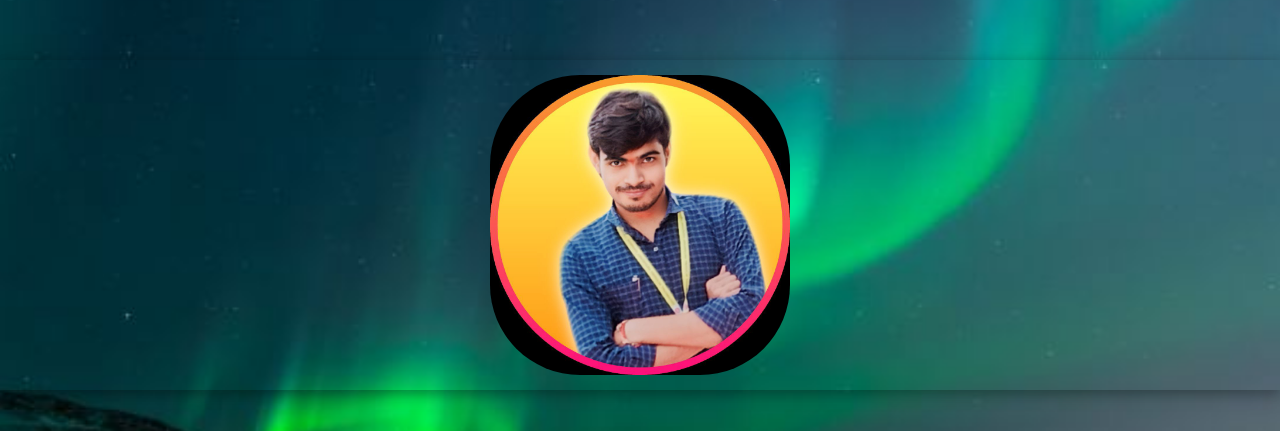
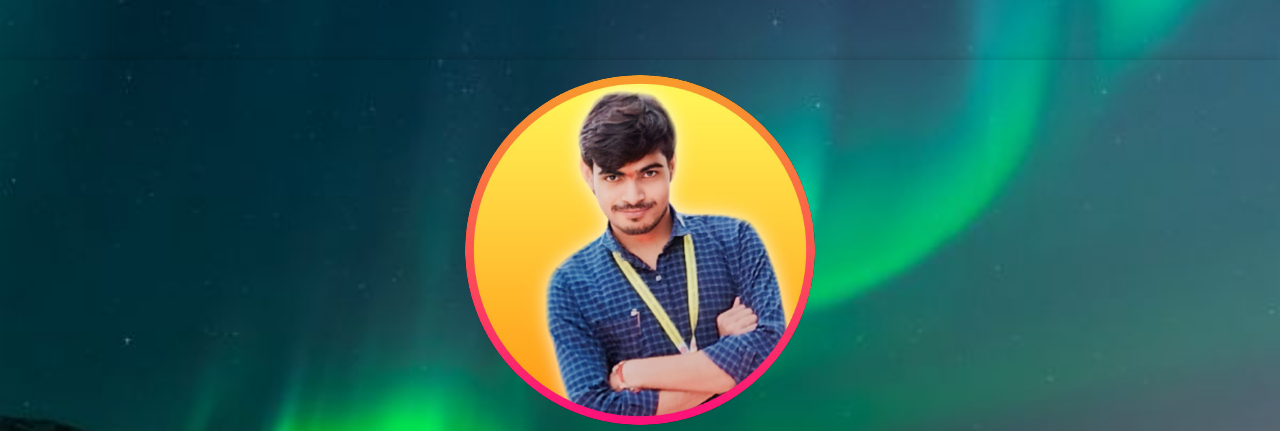
Before and after one commit to hackmind7/resume, a plain HTML site: page index.html in a window 1280 px wide. Shown: the top 431 px of the page. Drawn offline with nearby package versions, Linux system fonts and the light colour scheme.

Commit message:
Update My_Resume.css

```diff
--- a/My_Resume.css
+++ b/My_Resume.css
@@ -11,8 +11,8 @@ body {
     padding: 4em 0;
   }
   header img {
-    border-radius: 30%;
-    max-width: 300px;
+    border-radius: 50%;
+    max-width: 350px;
     margin: 1em;
   }
   header h1 {
```
